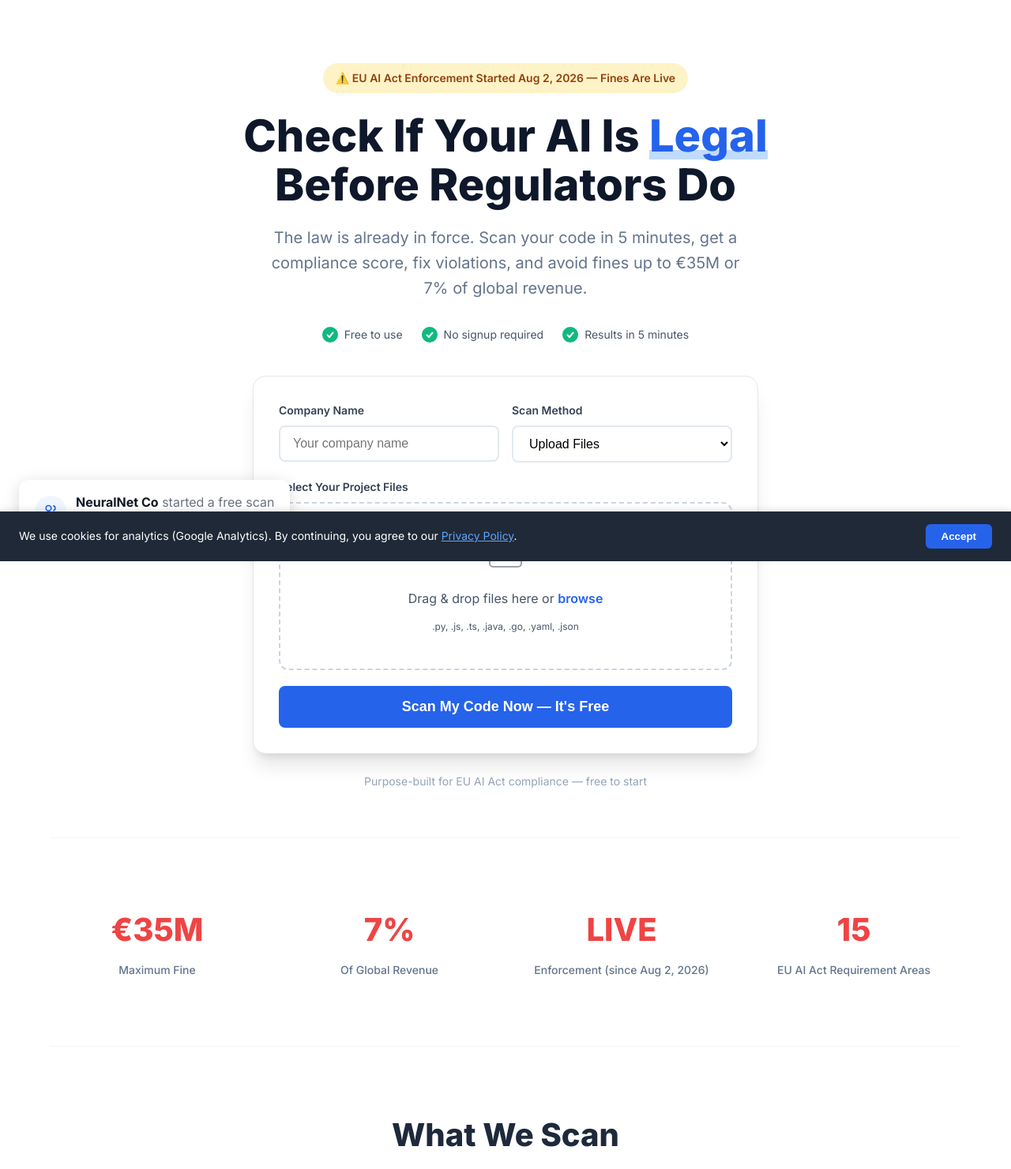
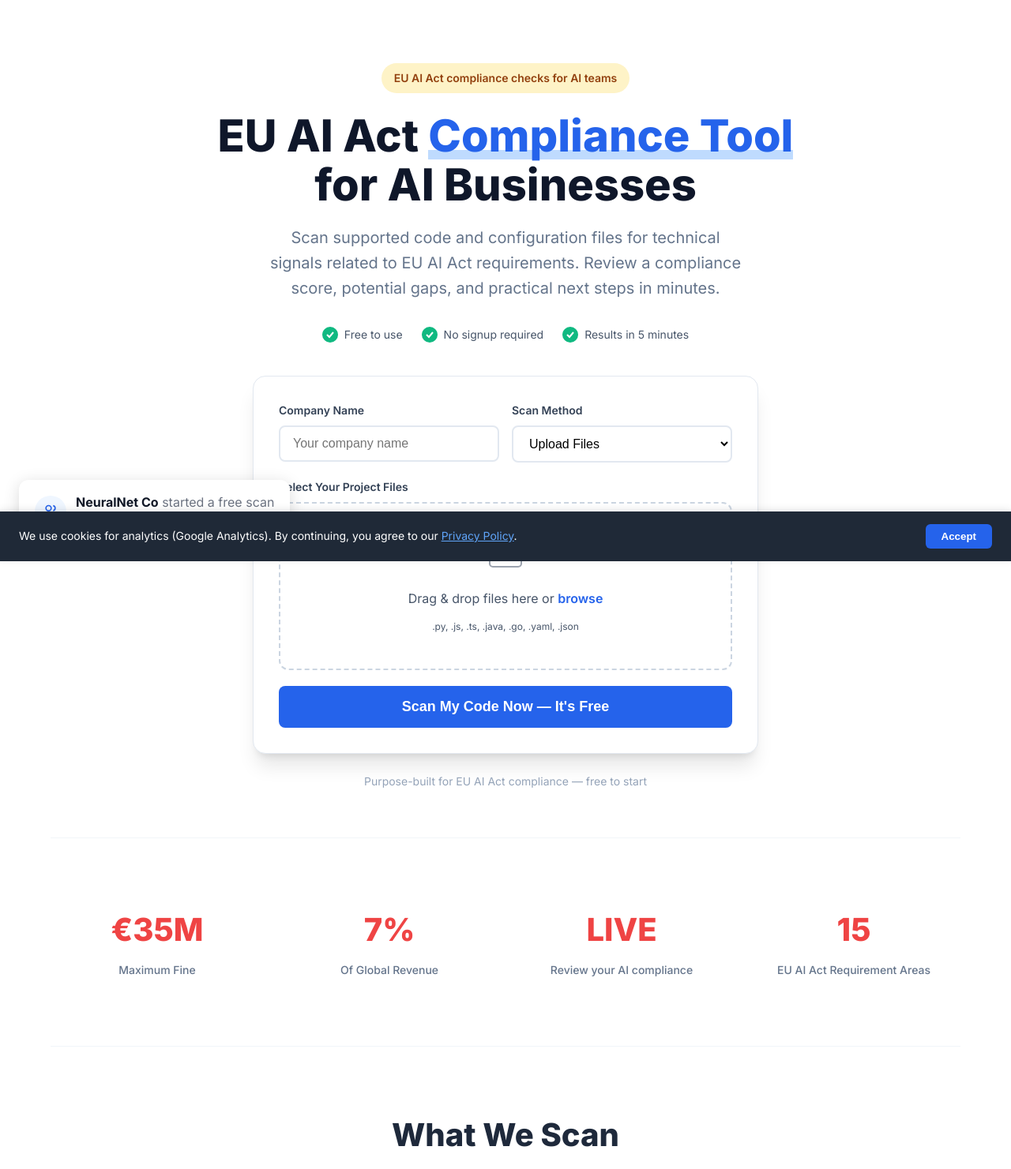
Before and after one commit to vanshgopal/ai-compliance-shield, a FastAPI app: page / in a window 1280 px wide; the page is wider, and only the part inside the window is pictured. Shown: the part 89-1570 px from the top of that part at 79% size. Run offline with FastAPI, Linux system fonts and the light colour scheme.

Commit message:
Revise title and meta descriptions for compliance tool
Updated the title and meta descriptions for better clarity on the EU AI Act compliance tool's purpose and functionality.

```diff
--- a/frontend/templates/index.html
+++ b/frontend/templates/index.html
@@ -3,26 +3,26 @@
 <head>
     <meta charset="UTF-8">
     <meta name="viewport" content="width=device-width, initial-scale=1.0">
-    <title>EU AI Act Compliance Scanner — Free Audit & Score | AI Compliance Shield</title>
-    <meta name="description" content="EU AI Act enforcement started Aug 2, 2026. Scan your code free and get your compliance score in 5 minutes — identify gaps, fix violations, and avoid fines up to €35M or 7% of global revenue.">
+    <title>EU AI Act Compliance Tool &amp; Scanner | AI Compliance Shield</title>
+    <meta name="description" content="Use the EU AI Act compliance tool to scan supported code and configuration files, review potential compliance gaps, and explore practical next steps.">
     <meta name="keywords" content="EU AI Act, EU AI Act compliance, AI compliance scanner, EU AI Act audit, AI Act check, AI governance, high-risk AI, Article 50 transparency, ISO 42001, AI compliance report">
     <meta name="robots" content="index, follow">
     <meta name="google-site-verification" content="19zuqUf_JkS61QC2V9BlXlSSMElqhf2fWoGV84N2zIA">
-    <meta property="og:title" content="EU AI Act Compliance Scanner — Free Audit & Score">
-    <meta property="og:description" content="Scan your code free and get your EU AI Act compliance score in 5 minutes. Avoid fines up to €35M.">
+    <meta property="og:title" content="EU AI Act Compliance Tool &amp; Scanner | AI Compliance Shield">
+    <meta property="og:description" content="Scan supported code and configuration files for potential EU AI Act compliance gaps and review practical next steps.">
     <meta property="og:type" content="website">
     <meta property="og:url" content="https://aicomplianceshield.site">
     <meta name="twitter:card" content="summary_large_image">
-    <meta name="twitter:title" content="EU AI Act Compliance Scanner — Free Audit & Score">
-    <meta name="twitter:description" content="Scan your code free and get your EU AI Act compliance score in 5 minutes. Avoid fines up to €35M.">
-    <link rel="canonical" href="https://aicomplianceshield.site">
+    <meta name="twitter:title" content="EU AI Act Compliance Tool &amp; Scanner | AI Compliance Shield">
+    <meta name="twitter:description" content="Scan supported code and configuration files for potential EU AI Act compliance gaps and review practical next steps.">
+    <link rel="canonical" href="https://aicomplianceshield.site/">
     <script type="application/ld+json">
     {
         "@context": "https://schema.org",
         "@type": "SoftwareApplication",
         "name": "AI Compliance Shield",
         "url": "https://aicomplianceshield.site",
-        "description": "Free EU AI Act compliance scanner. Check your AI code against 15 requirements in 5 minutes.",
+        "description": "EU AI Act compliance tool that scans supported code and configuration files for technical signals and potential compliance gaps.",
         "applicationCategory": "DeveloperApplication",
         "operatingSystem": "Web",
         "offers": {
@@ -71,9 +71,9 @@
         <main>
             <!-- Hero Section -->
             <section class="hero" id="scan">
-                <div class="hero-badge">⚠️ EU AI Act Enforcement Started Aug 2, 2026 — Fines Are Live</div>
-                <h1>Check If Your AI Is <span class="highlight">Legal</span> Before Regulators Do</h1>
-                <p class="hero-subtitle">The law is already in force. Scan your code in 5 minutes, get a compliance score, fix violations, and avoid fines up to €35M or 7% of global revenue.</p>
+                <div class="hero-badge">EU AI Act compliance checks for AI teams</div>
+                <h1>EU AI Act <span class="highlight">Compliance Tool</span> for AI Businesses</h1>
+                <p class="hero-subtitle">Scan supported code and configuration files for technical signals related to EU AI Act requirements. Review a compliance score, potential gaps, and practical next steps in minutes.</p>
 
                 <div class="trust-badges">
                     <div class="badge-item">
@@ -145,7 +145,7 @@
                 </div>
                 <div class="stat-card">
                     <div class="stat-number">LIVE</div>
-                    <div class="stat-label">Enforcement (since Aug 2, 2026)</div>
+                    <div class="stat-label">Review your AI compliance</div>
                 </div>
                 <div class="stat-card">
                     <div class="stat-number">15</div>
@@ -330,7 +330,7 @@
             <!-- CTA Section -->
             <section class="cta-section">
                 <h2>The Law Is Live. Are You Compliant?</h2>
-                <p>EU AI Act enforcement started August 2, 2026. Regulators can now investigate, fine, and order product withdrawals. Check your compliance status now — it takes 5 minutes and it's free.</p>
+                <p>Use the EU AI Act compliance tool to review potential gaps in your project. Start a free technical scan, then use the results to plan further assessment and documentation.</p>
                 <a href="/get-started" class="btn btn-primary btn-large">Run Free Compliance Scan</a>
             </section>
         </main>
@@ -351,7 +351,7 @@
                         </div>
                         <span class="logo-text">AI Compliance Shield</span>
                     </div>
-                    <p>Protecting companies from EU AI Act fines since 2026.</p>
+                    <p>Helping teams review potential EU AI Act compliance gaps.</p>
                 </div>
                 <div class="footer-links">
                     <a href="#features">Features</a>
```
